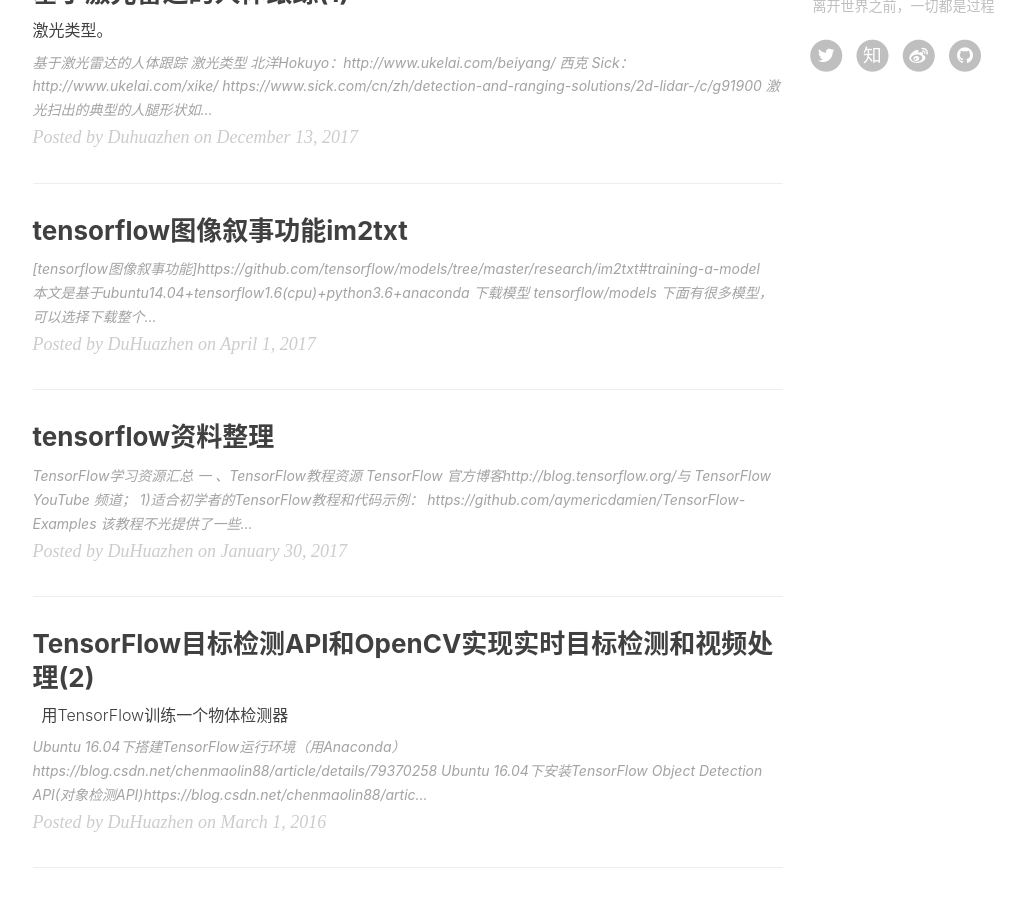
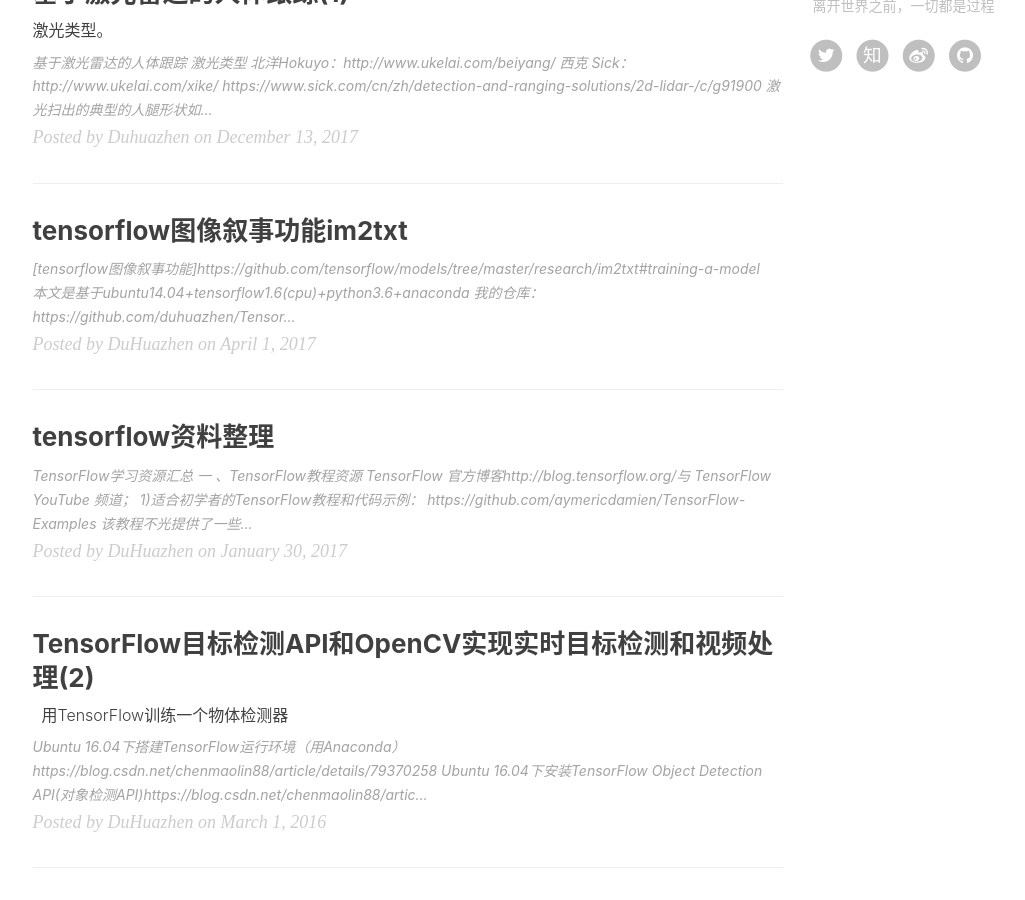
Before and after one commit to duhuazhen/duhuazhen.github.io, a Jekyll site: the page built from index.html, in a window 1280 px wide and 900 px high, scrolled down 960 px. Shown: the whole window, without its empty margins (135-1160 px from the left). Built offline with Jekyll 4.4.1, drawn with Linux system fonts in a browser that asks for light colours; nearby versions of some CDN libraries; the list of posts is cut into pages by our own code; comment, search, counter and statistics services are not loaded.

Commit message:
Update 2017-4-1-im2txt.markdown

````diff
--- a/_posts/2017-4-1-im2txt.markdown
+++ b/_posts/2017-4-1-im2txt.markdown
@@ -11,7 +11,7 @@
 ---
 [tensorflow图像叙事功能][https://github.com/tensorflow/models/tree/master/research/im2txt#training-a-model](https://github.com/tensorflow/models/tree/master/research/im2txt)
 本文是基于ubuntu14.04+tensorflow1.6(cpu)+python3.6+anaconda
-
+我的仓库：[https://github.com/duhuazhen/Tensorflow_practice/tree/master/im2txt1](https://github.com/duhuazhen/Tensorflow_practice/tree/master/im2txt)
 ## 下载模型
 tensorflow/models 下面有很多模型，可以选择下载整个 models
 ``` python
````
